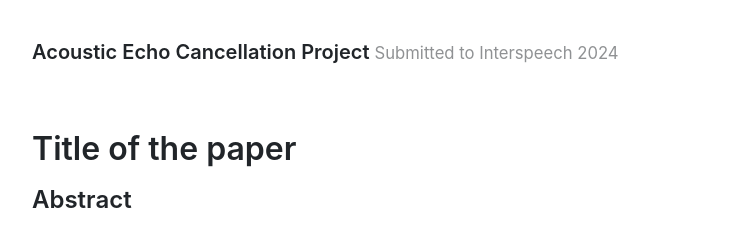
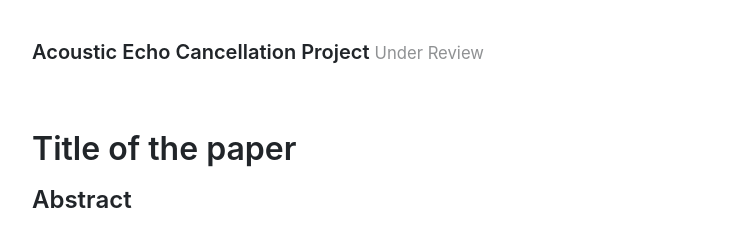
Before and after one commit to aec-project/aec-project.github.io, a Jekyll site: the page built from index.html, in a window 1280 px wide. Shown: the top 227 px of the page, without its empty margins (272-1007 px from the left). Built offline with Jekyll 4.4.1, drawn with Linux system fonts in a browser that asks for light colours; the list of posts is cut into pages by our own code.

Commit message:
Update _config.yml
Modify tagline removing Interspeech

```diff
--- a/_config.yml
+++ b/_config.yml
@@ -1,6 +1,6 @@
 # Setup
 title: Acoustic Echo Cancellation Project
-tagline: Submitted to Interspeech 2024
+tagline: Under Review
 url: https://aec-project.github.io/
 paginate: 1
 baseurl: ""
```
